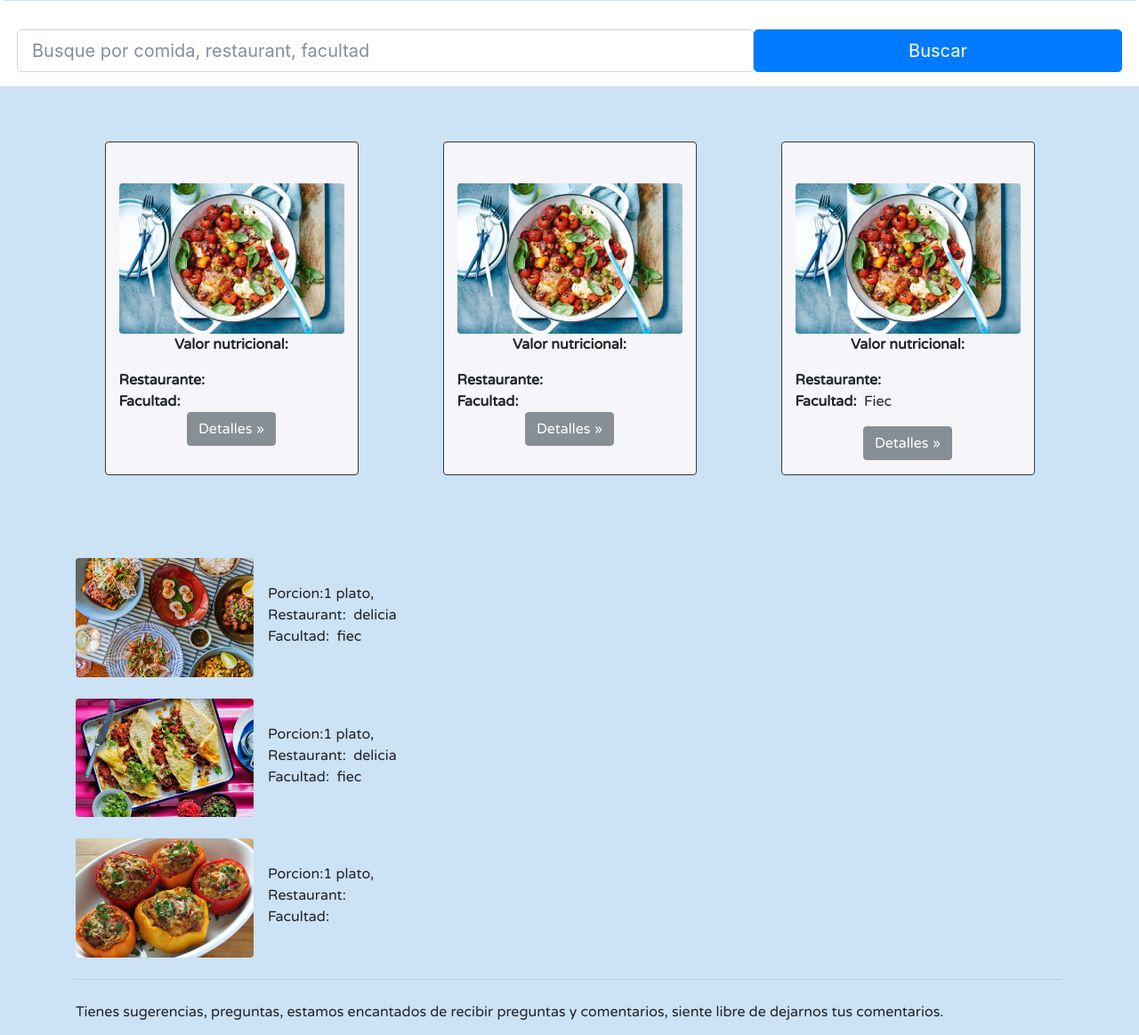
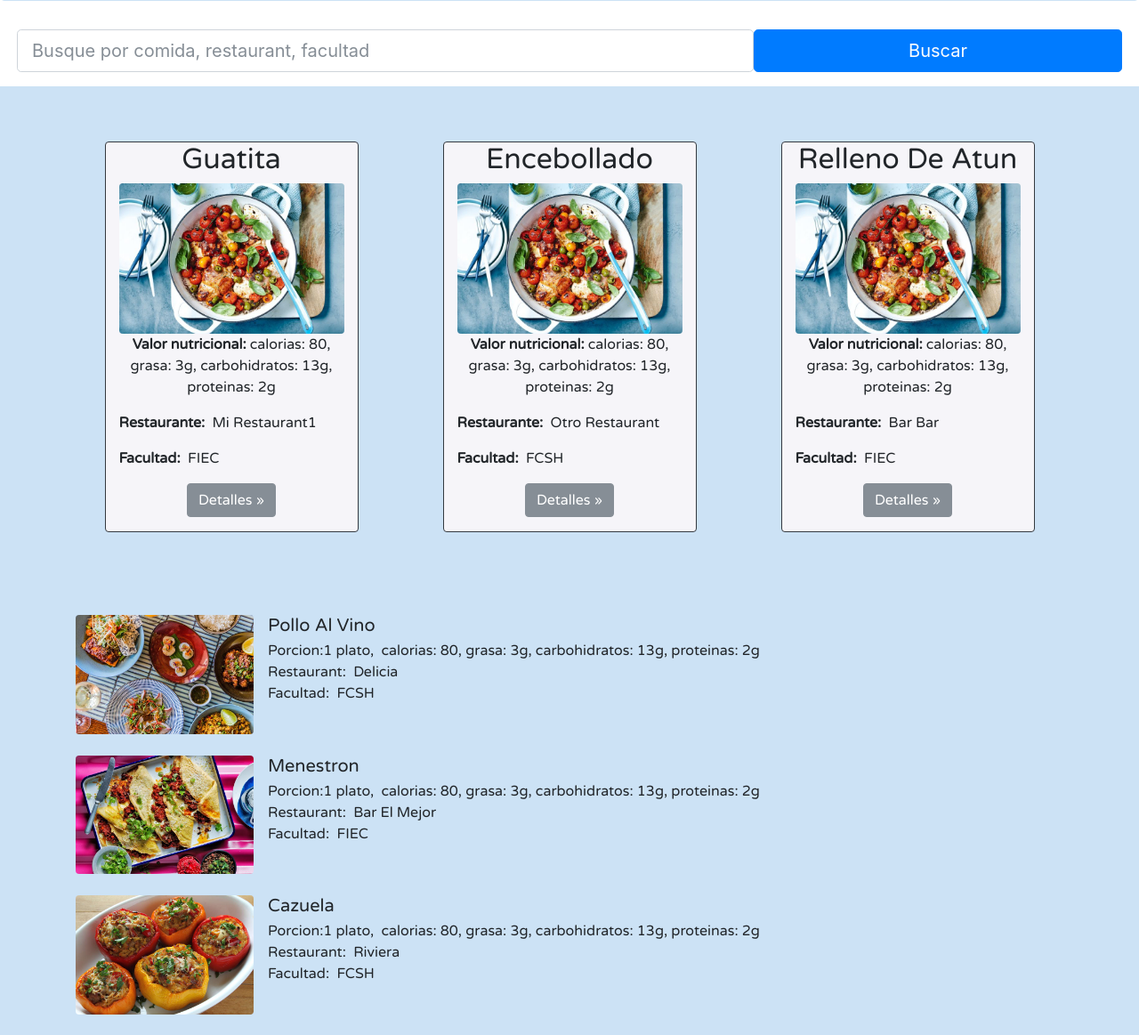
Before and after one commit to christianbueno1/bar, a Django app: page /bar/ in a window 1280 px wide. Shown: the part 428-1591 px from the top of the page at 89% size. Run offline with Django 3.2, Linux system fonts and the light colour scheme; some libraries are stand-ins or nearby versions; some web fonts are replaced.

Commit message:
resuelto problema de url en script.js

```diff
--- a/mybarapp/static/bar/scripts/script.js
+++ b/mybarapp/static/bar/scripts/script.js
@@ -1,4 +1,3 @@
-{% load static %}
 var http_request = false;
 
 function makeRequest(url){
@@ -24,8 +23,8 @@ function makeRequest(url){
         return false;
     }
 
-    console.log(window.location.pathname);
-    console.log(document.location.pathname);
+//    console.log(window.location.pathname);
+//    console.log(document.location.pathname);
 
     http_request.onreadystatechange = fullContent;
     http_request.open('GET', url, true);
@@ -85,6 +84,5 @@ function fullContent(){
 }
 
 window.onload = function() {
-    makeRequest("{% static 'bar/data/data.json'%}");
-
+    makeRequest("/static/bar/data/data.json");
 }
--- a/mybarapp/static/bar/scripts/timeline.js
+++ b/mybarapp/static/bar/scripts/timeline.js
@@ -122,7 +122,7 @@ function timeLine(){
 }
 
 window.onload = function() {
-    makeRequest('data/timeline-data.json');
+    makeRequest('/static/bar/data/timeline-data.json');
 }
 
 function stop() {
--- a/mybarapp/templates/bar/index.html
+++ b/mybarapp/templates/bar/index.html
@@ -32,7 +32,7 @@
         <div id="comidas" class="row pt-3">
             <div class="col-lg-3 col-md-6 border rounded border-dark">
                 <h2 id="h2platillo0">&nbsp;</h2>
-                <img class="rounded" src="img/servilleta/r1.jpg" alt="Un exquisito platillo">
+                <img class="rounded" src="{% static 'bar/img/servilleta/r1.jpg' %}" alt="Un exquisito platillo">
                 <!-- <p id="myp">Valor nutricional: Calories: 80, Fat: 3g, Carbs: 13g, Protein: 2g</p> -->
                 <p id="pnutricional0">
                     <strong>Valor nutricional:</strong>
@@ -51,7 +51,7 @@
             </div>
             <div class="col-lg-3 col-md-6 border rounded border-dark">
                 <h2 id="h2platillo1">&nbsp;</h2>
-                <img class="rounded" src="img/servilleta/r1.jpg" alt="Un exquisito platillo">
+                <img class="rounded" src="{% static 'bar/img/servilleta/r1.jpg' %}" alt="Un exquisito platillo">
                 <p id="pnutricional1">
                     <strong>Valor nutricional:</strong>
                 </p>
@@ -67,7 +67,7 @@
             </div>
             <div class="col-lg-3 col-md-6 border rounded border-dark">
                 <h2 id="h2platillo2">&nbsp;</h2>
-                <img class="rounded" src="img/servilleta/r1.jpg" alt="Un exquisito platillo">
+                <img class="rounded" src="{% static 'bar/img/servilleta/r1.jpg' %}" alt="Un exquisito platillo">
                 <p id="pnutricional2">
                     <strong>Valor nutricional:</strong>
                 </p>
@@ -87,7 +87,7 @@
     <div class="container">
         <ul id="mylist" class="list-unstyled mt-5">
             <li class="media">
-                <img class="mr-3 rounded" src="img/servilleta/r2.jpg" alt="Generic placeholder image">
+                <img class="mr-3 rounded" src="{% static 'bar/img/servilleta/r2.jpg' %}" alt="Generic placeholder image">
                 <div class="media-body">
                 <h5 id="h2platillo3" class="mt-0 mb-1">&nbsp;</h5>
                     <div id="pnutricional3" class="nutritional-info">
@@ -100,7 +100,7 @@
                 </div>
             </li>
             <li class="media my-4">
-                <img class="mr-3 rounded" src="img/servilleta/r3.jpg" alt="Generic placeholder image">
+                <img class="mr-3 rounded" src="{% static 'bar/img/servilleta/r3.jpg' %}" alt="Generic placeholder image">
                 <div class="media-body">
                 <h5 id="h2platillo4" class="mt-0 mb-1">&nbsp;</h5>
                     <div id="pnutricional4" class="nutritional-info">
@@ -113,7 +113,7 @@
                 </div>
             </li>
             <li class="media">
-                <img class="mr-3 rounded" src="img/servilleta/r4.jpg" alt="Generic placeholder image">
+                <img class="mr-3 rounded" src="{% static 'bar/img/servilleta/r4.jpg' %}" alt="Generic placeholder image">
                 <div class="media-body">
                 <h5 id="h2platillo5" class="mt-0 mb-1">&nbsp;</h5>
                     <div id="pnutricional5" class="nutritional-info">
@@ -138,7 +138,7 @@
 {% endblock %}
 
 {% block javascript %}
-<script src="{% static 'bar/data/data.json' %}"></script>
+<!--<script src="{% static 'bar/data/data.json' %}"></script>-->
 <script src="{% static 'bar/scripts/myfunctions.js' %}"></script>
 <script src="{% static 'bar/scripts/script.js' %}"></script>
 {% endblock %}
```
